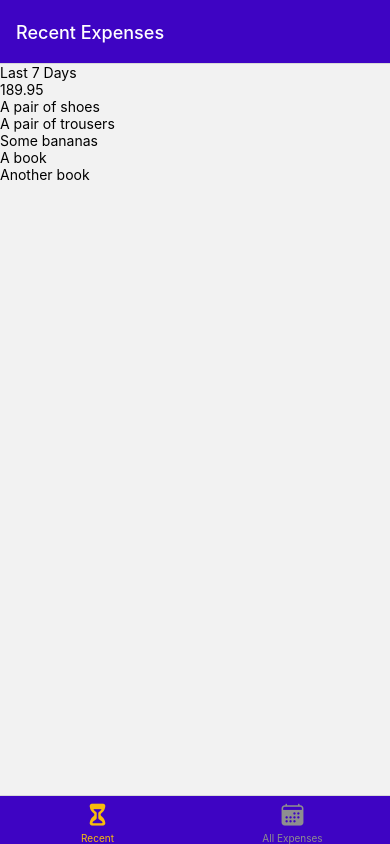
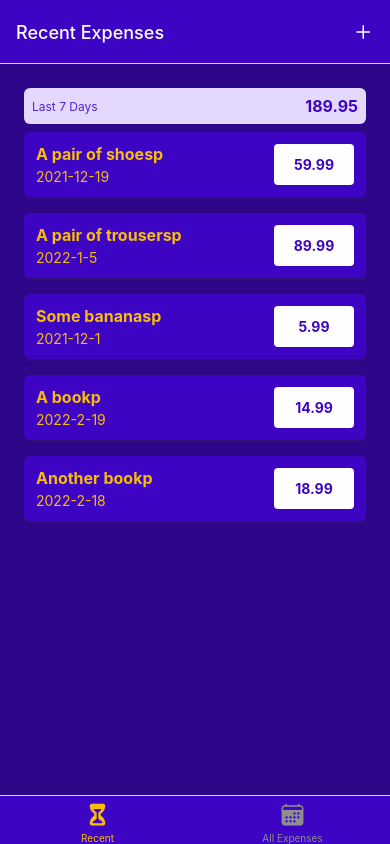
Before and after one commit to ikhbarnuri/academind-rn-course, a React Native app: screen /RecentExpenses in a window 390 px wide. Built offline with nearby package versions, Linux system fonts and the light colour scheme.

Commit message:
feat: update components

```diff
--- a/App.js
+++ b/App.js
@@ -7,6 +7,7 @@
 import AllExpenses from './screens/AllExpenses';
 import { GlobalStyles } from './constants/colors';
 import { Ionicons } from '@expo/vector-icons';
+import IconButton from './components/ui/IconButton';
 
 const Stack = createNativeStackNavigator();
 const BottomTabs = createBottomTabNavigator();
@@ -14,7 +15,7 @@
 function ExspensesOverview() {
   return (
     <BottomTabs.Navigator
-      screenOptions={{
+      screenOptions={({ navigation }) => ({
         headerStyle: {
           backgroundColor: GlobalStyles.colors.primary500,
         },
@@ -23,7 +24,17 @@
           backgroundColor: GlobalStyles.colors.primary500,
         },
         tabBarActiveTintColor: GlobalStyles.colors.accent500,
-      }}
+        headerRight: ({ tintColor }) => (
+          <IconButton
+            icon={'add'}
+            size={24}
+            color={tintColor}
+            onPress={() => {
+              navigation.navigate('ManageExpense');
+            }}
+          />
+        ),
+      })}
     >
       <BottomTabs.Screen
         name={'RecentExpenses'}
@@ -56,13 +67,26 @@
     <>
       <StatusBar style={'auto'} />
       <NavigationContainer>
-        <Stack.Navigator>
+        <Stack.Navigator
+          screenOptions={{
+            headerStyle: {
+              backgroundColor: GlobalStyles.colors.primary500,
+            },
+            headerTintColor: 'white',
+          }}
+        >
           <Stack.Screen
             name={'ExspensesOverview'}
             component={ExspensesOverview}
             options={{ headerShown: false }}
           />
-          <Stack.Screen name={'ManageExpense'} component={ManageExpense} />
+          <Stack.Screen
+            name={'ManageExpense'}
+            component={ManageExpense}
+            options={{
+              presentation: 'modal',
+            }}
+          />
         </Stack.Navigator>
       </NavigationContainer>
     </>
--- /dev/null
+++ b/components/ExpenseItem.js
@@ -0,0 +1,78 @@
+import { Pressable, StyleSheet, Text, View } from 'react-native';
+import { GlobalStyles } from '../constants/colors';
+import { getFormattedDate } from '../utils/date';
+import { useNavigation } from '@react-navigation/native';
+
+const ExpenseItem = ({ id, description, amount, date }) => {
+  const navigation = useNavigation();
+
+  function expensePressHandler() {
+    navigation.navigate('ManageExpense', {
+      expenseId: id,
+    });
+  }
+
+  return (
+    <Pressable
+      onPress={expensePressHandler}
+      style={({ pressed }) => pressed && styles.pressed}
+    >
+      <View style={styles.expenseItem}>
+        <View>
+          <Text style={[styles.textBase, styles.description]}>
+            {description}p
+          </Text>
+          <Text style={styles.textBase}>{getFormattedDate(date)}</Text>
+        </View>
+        <View style={styles.amountContainer}>
+          <Text style={styles.amount}>{amount.toFixed(2)}</Text>
+        </View>
+      </View>
+    </Pressable>
+  );
+};
+
+export default ExpenseItem;
+
+const styles = StyleSheet.create({
+  pressed: {
+    opacity: 0.75,
+  },
+  expenseItem: {
+    padding: 12,
+    marginVertical: 8,
+    backgroundColor: GlobalStyles.colors.primary500,
+    flexDirection: 'row',
+    justifyContent: 'space-between',
+    borderRadius: 6,
+    elevation: 3,
+    shadowColor: GlobalStyles.colors.gray500,
+    shadowRadius: 4,
+    shadowOffset: {
+      width: 1,
+      height: 1,
+    },
+    shadowOpacity: 0.4,
+  },
+  textBase: {
+    color: GlobalStyles.colors.accent500,
+  },
+  description: {
+    fontSize: 16,
+    marginBottom: 4,
+    fontWeight: 'bold',
+  },
+  amountContainer: {
+    paddingHorizontal: 12,
+    paddingVertical: 4,
+    backgroundColor: 'white',
+    justifyContent: 'center',
+    alignItems: 'center',
+    borderRadius: 4,
+    minWidth: 80,
+  },
+  amount: {
+    color: GlobalStyles.colors.primary500,
+    fontWeight: 'bold',
+  },
+});
--- a/components/ExpensesList.js
+++ b/components/ExpensesList.js
@@ -1,7 +1,8 @@
 import { FlatList, Text, View } from 'react-native';
+import ExpenseItem from './ExpenseItem';
 
 const renderExpenseItem = (itemData) => {
-  return <Text>{itemData.item.description}</Text>;
+  return <ExpenseItem {...itemData.item} />;
 };
 
 const ExpensesList = ({ expenses }) => {
--- a/components/ExpensesOutput.js
+++ b/components/ExpensesOutput.js
@@ -1,6 +1,7 @@
-import { View } from 'react-native';
+import { StyleSheet, View } from 'react-native';
 import ExpensesSummary from './ExpensesSummary';
 import ExpensesList from './ExpensesList';
+import { GlobalStyles } from '../constants/colors';
 
 const DUMMY_EXPENSES = [
   {
@@ -37,7 +38,7 @@
 
 const ExpensesOutput = ({ expenses, expensesPeriod }) => {
   return (
-    <View>
+    <View style={styles.container}>
       <ExpensesSummary expenses={DUMMY_EXPENSES} periodName={expensesPeriod} />
       <ExpensesList expenses={DUMMY_EXPENSES} />
     </View>
@@ -45,3 +46,13 @@
 };
 
 export default ExpensesOutput;
+
+const styles = StyleSheet.create({
+  container: {
+    flex: 1,
+    paddingHorizontal: 24,
+    paddingTop: 24,
+    paddingBottom: 0,
+    backgroundColor: GlobalStyles.colors.primary700,
+  },
+});
--- a/components/ExpensesSummary.js
+++ b/components/ExpensesSummary.js
@@ -1,4 +1,5 @@
-import { Text, View } from 'react-native';
+import { StyleSheet, Text, View } from 'react-native';
+import { GlobalStyles } from '../constants/colors';
 
 const ExpensesSummary = ({ expenses, periodName }) => {
   const expensesSum = expenses.reduce((sum, expenses) => {
@@ -6,11 +7,31 @@
   }, 0);
 
   return (
-    <View>
-      <Text>{periodName}</Text>
-      <Text>{expensesSum.toFixed(2)}</Text>
+    <View style={styles.container}>
+      <Text style={styles.period}>{periodName}</Text>
+      <Text style={styles.sum}>{expensesSum.toFixed(2)}</Text>
     </View>
   );
 };
 
 export default ExpensesSummary;
+
+const styles = StyleSheet.create({
+  container: {
+    padding: 8,
+    backgroundColor: GlobalStyles.colors.primary50,
+    borderRadius: 6,
+    flexDirection: 'row',
+    justifyContent: 'space-between',
+    alignItems: 'center',
+  },
+  period: {
+    fontSize: 12,
+    color: GlobalStyles.colors.primary400,
+  },
+  sum: {
+    fontSize: 16,
+    fontWeight: 'bold',
+    color: GlobalStyles.colors.primary500,
+  },
+});
--- /dev/null
+++ b/components/ui/Button.js
@@ -0,0 +1,44 @@
+import { Pressable, StyleSheet, Text, View } from 'react-native';
+import { GlobalStyles } from '../../constants/colors';
+
+const Button = ({ children, onPress, mode, style }) => {
+  return (
+    <View style={style}>
+      <Pressable
+        onPress={onPress}
+        style={({ pressed }) => pressed && styles.pressed}
+      >
+        <View style={[styles.button, mode === 'flat' && styles.flat]}>
+          <Text style={[styles.buttonText, mode === 'flat' && styles.flatText]}>
+            {children}
+          </Text>
+        </View>
+      </Pressable>
+    </View>
+  );
+};
+
+export default Button;
+
+const styles = StyleSheet.create({
+  button: {
+    borderRadius: 4,
+    padding: 8,
+    backgroundColor: GlobalStyles.colors.primary500,
+  },
+  flat: {
+    backgroundColor: 'transparent',
+  },
+  buttonText: {
+    color: 'white',
+    textAlign: 'center',
+  },
+  flatText: {
+    color: GlobalStyles.colors.primary200,
+  },
+  pressed: {
+    opacity: 0.75,
+    backgroundColor: GlobalStyles.colors.primary100,
+    borderRadius: 4,
+  },
+});
--- /dev/null
+++ b/components/ui/IconButton.js
@@ -0,0 +1,29 @@
+import { Pressable, StyleSheet, View } from 'react-native';
+import { Ionicons } from '@expo/vector-icons';
+
+const IconButton = ({ icon, size, color, onPress }) => {
+  return (
+    <Pressable
+      onPress={onPress}
+      style={({ pressed }) => pressed && styles.pressed}
+    >
+      <View style={styles.buttonContainer}>
+        <Ionicons name={icon} size={size} color={color} />
+      </View>
+    </Pressable>
+  );
+};
+
+export default IconButton;
+
+const styles = StyleSheet.create({
+  buttonContainer: {
+    borderRadius: 24,
+    padding: 6,
+    marginHorizontal: 8,
+    marginVertical: 2,
+  },
+  pressed: {
+    opacity: 0.75,
+  },
+});
--- a/screens/ManageExpense.js
+++ b/screens/ManageExpense.js
@@ -1,9 +1,71 @@
-import { Text } from 'react-native';
+import { StyleSheet, Text, View } from 'react-native';
+import { useLayoutEffect } from 'react';
+import IconButton from '../components/ui/IconButton';
+import { GlobalStyles } from '../constants/colors';
+import Button from '../components/ui/Button';
 
-const ManageExpense = () => {
+const ManageExpense = ({ route, navigation }) => {
+  const editedExpenseId = route.params?.expenseId;
+  const isEditing = !!editedExpenseId;
+
+  useLayoutEffect(() => {
+    navigation.setOptions({
+      title: isEditing ? 'Edit Expense' : 'Add Expense',
+    });
+  }, [navigation, isEditing]);
+
+  function deleteExpenseHandler() {}
+
+  function cancelHandler() {}
+
+  function confirmHandler() {}
+
   return (
-    <Text>ManageExpense Screen</Text>
+    <View style={styles.container}>
+      <View style={styles.buttons}>
+        <Button style={styles.button} mode={'flat'} onPress={cancelHandler}>
+          Cancel
+        </Button>
+        <Button style={styles.button}  onPress={confirmHandler}>
+          {isEditing ? 'Update' : 'Add'}
+        </Button>
+      </View>
+      {isEditing && (
+        <View style={styles.deleteContainer}>
+          <IconButton
+            icon={'trash'}
+            color={GlobalStyles.colors.error500}
+            size={24}
+            onPress={deleteExpenseHandler}
+          />
+        </View>
+      )}
+    </View>
   );
 };
 
 export default ManageExpense;
+
+const styles = StyleSheet.create({
+  container: {
+    flex: 1,
+    padding: 24,
+    backgroundColor: GlobalStyles.colors.primary800,
+  },
+  buttons: {
+    flexDirection: 'row',
+    justifyContent: 'center',
+    alignItems: 'center',
+  },
+  button: {
+    minWidth: 120,
+    marginHorizontal: 8,
+  },
+  deleteContainer: {
+    marginTop: 16,
+    paddingTop: 8,
+    borderTopWidth: 2,
+    borderTopColor: GlobalStyles.colors.primary200,
+    alignItems: 'center',
+  },
+});
--- /dev/null
+++ b/utils/date.js
@@ -0,0 +1,3 @@
+export function getFormattedDate(date) {
+  return `${date.getFullYear()}-${date.getMonth() + 1}-${date.getDate()}`;
+}
```
